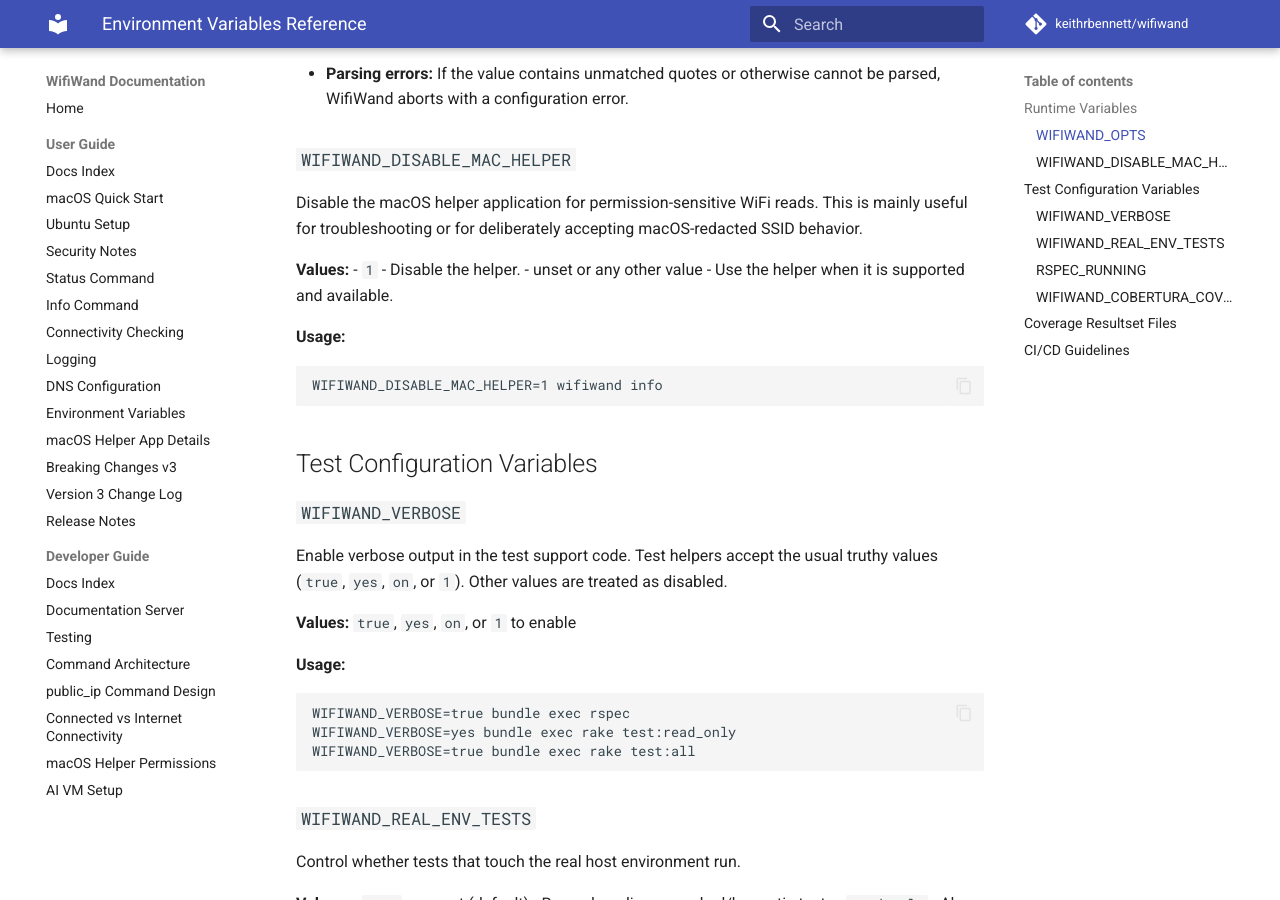
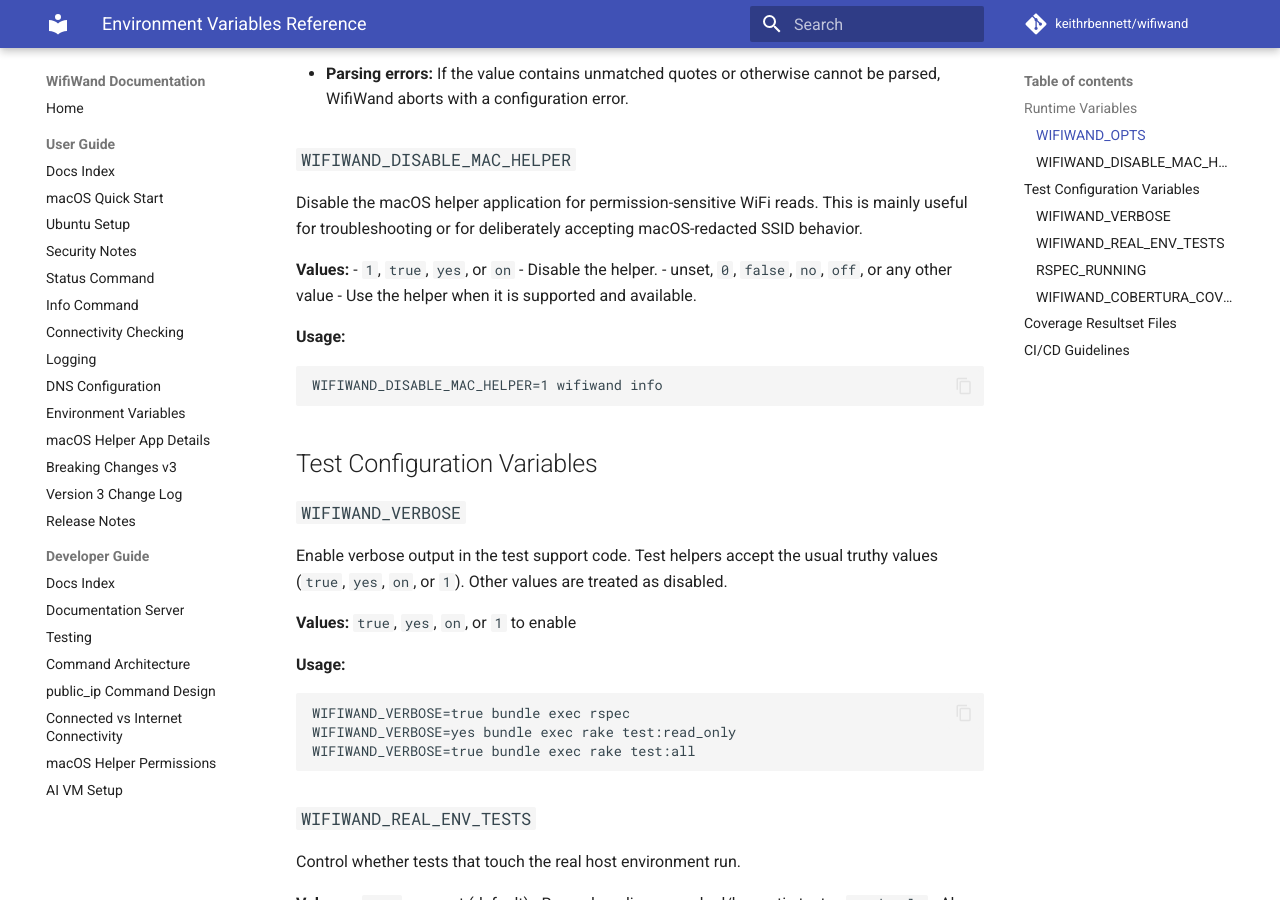
Before and after one commit to keithrbennett/wifiwand, an MkDocs documentation site: the page built from docs/ENVIRONMENT_VARIABLES.md, in a window 1280 px wide and 900 px high, scrolled down 1236 px. Built offline with MkDocs 1.6.1 and Material for MkDocs 9.7.7, drawn with Linux system fonts in a browser that asks for light colours; comment, search, counter and statistics services are not loaded.

Commit message:
feat: accept standard truthy values for WIFIWAND_DISABLE_MAC_HELPER
Previously only the exact string "1" disabled the macOS helper. Align
the flag with the project's boolean convention so "true", "yes", and
"on" also disable it, while any other value leaves the helper enabled.
Update the environment variable docs to list the accepted truthy
values.

````diff
--- a/docs/ENVIRONMENT_VARIABLES.md
+++ b/docs/ENVIRONMENT_VARIABLES.md
@@ -65,8 +65,9 @@ Disable the macOS helper application for permission-sensitive WiFi reads. This i
 troubleshooting or for deliberately accepting macOS-redacted SSID behavior.
 
 **Values:**
-- `1` - Disable the helper.
-- unset or any other value - Use the helper when it is supported and available.
+- `1`, `true`, `yes`, or `on` - Disable the helper.
+- unset, `0`, `false`, `no`, `off`, or any other value - Use the helper when it is supported and
+  available.
 
 **Usage:**
 ```bash
````
Also changed, not shown: 1 other file.
